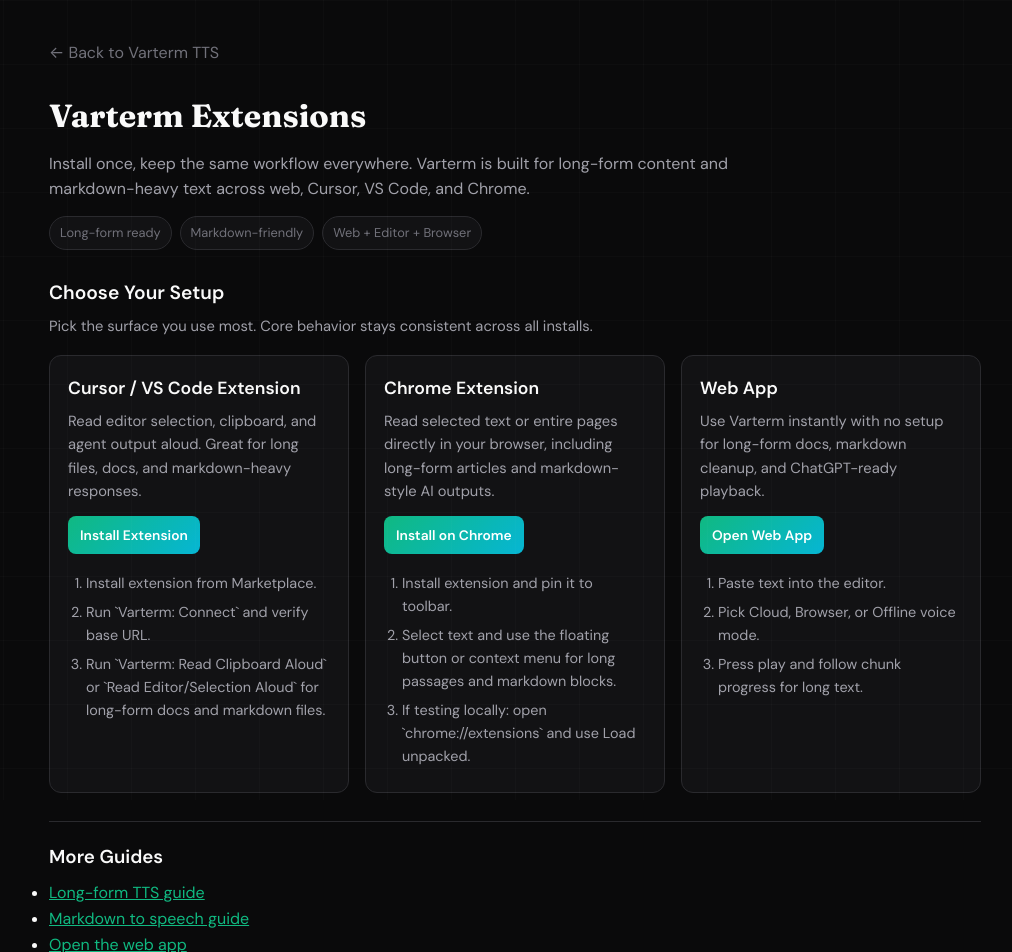
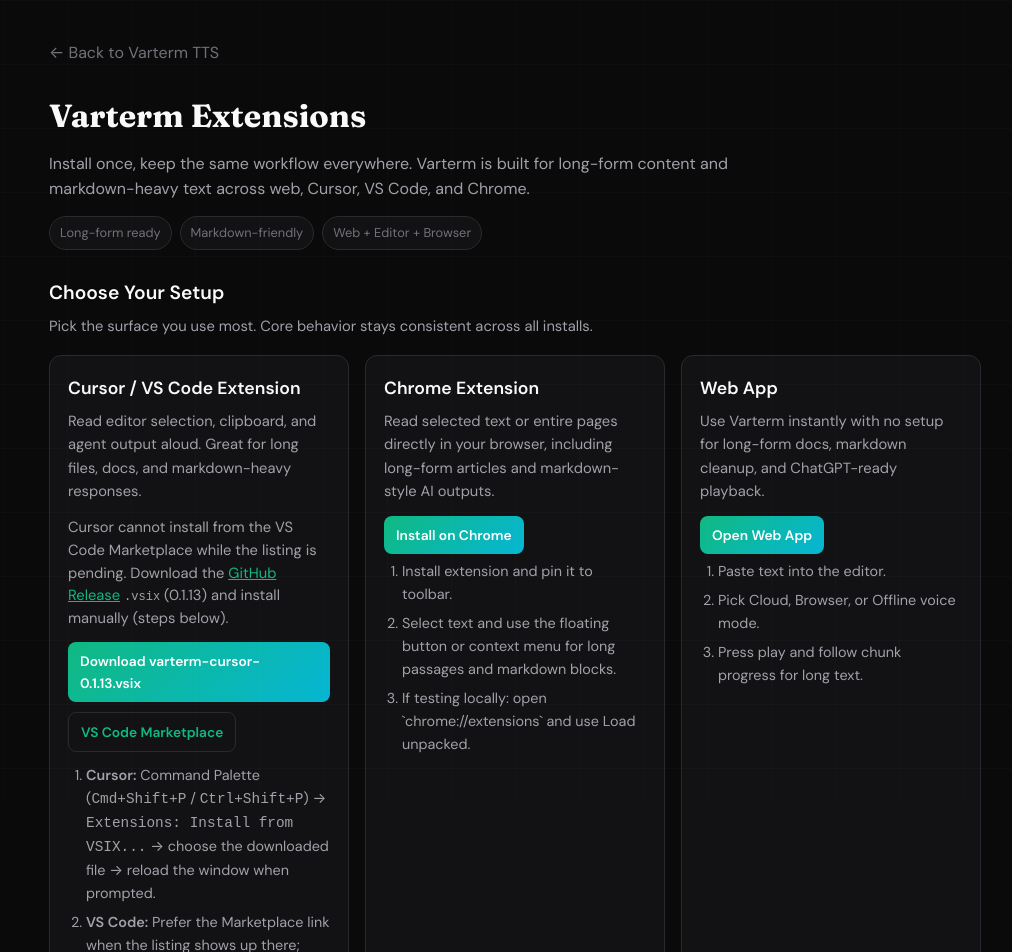
Before and after one commit to varterm/platform, a Next.js app: page /extensions in a window 1280 px wide. Shown: the top 952 px of the page, without its empty margins (125-1137 px from the left). Built offline with nearby package versions, Linux system fonts and the light colour scheme; no server answers.

Commit message:
feat: prominent Cursor VSIX download on extensions page
Cursor users cannot rely on marketplace yet—link GitHub Releases .vsix
with manual install instructions and secondary VS Code Marketplace CTA.

```diff
--- a/app/extensions/page.js
+++ b/app/extensions/page.js
@@ -1,5 +1,10 @@
 import Link from 'next/link';
 import styles from './page.module.css';
+import {
+  EDITOR_EXTENSION_VERSION,
+  GITHUB_RELEASES_URL,
+  VSIX_DOWNLOAD_URL,
+} from '../../lib/extension-links';
 
 const VSCODE_EXTENSION_LINK = 'https://marketplace.visualstudio.com/items?itemName=varterm.varterm-cursor';
 const CHROME_EXTENSION_LINK = 'https://chromewebstore.google.com/';
@@ -59,19 +64,54 @@
         <section className={styles.grid}>
           <article className={styles.card}>
             <h2>Cursor / VS Code Extension</h2>
-            <p>Read editor selection, clipboard, and agent output aloud. Great for long files, docs, and markdown-heavy responses.</p>
+            <p>
+              Read editor selection, clipboard, and agent output aloud. Great for long files,
+              docs, and markdown-heavy responses.
+            </p>
+            <p className={styles.note}>
+              Cursor cannot install from the VS Code Marketplace while the listing is pending.
+              Download the{' '}
+              <a href={GITHUB_RELEASES_URL} target="_blank" rel="noreferrer">
+                GitHub Release
+              </a>{' '}
+              <code>.vsix</code> ({EDITOR_EXTENSION_VERSION}) and install manually (steps below).
+            </p>
+            <div className={styles.ctaStack}>
+              <a
+                href={VSIX_DOWNLOAD_URL}
+                target="_blank"
+                rel="noreferrer"
+                className={styles.cta}
+              >
+                Download varterm-cursor-{EDITOR_EXTENSION_VERSION}.vsix
+              </a>
               <a
                 href={VSCODE_EXTENSION_LINK}
                 target="_blank"
                 rel="noreferrer"
-              className={styles.cta}
+                className={styles.ctaSecondary}
               >
-              Install Extension
+                VS Code Marketplace
               </a>
+            </div>
             <ol>
-              <li>Install extension from Marketplace.</li>
-              <li>Run `Varterm: Connect` and verify base URL.</li>
-              <li>Run `Varterm: Read Clipboard Aloud` or `Read Editor/Selection Aloud` for long-form docs and markdown files.</li>
+              <li>
+                <strong>Cursor:</strong> Command Palette (<kbd>Cmd+Shift+P</kbd> /{' '}
+                <kbd>Ctrl+Shift+P</kbd>) → <code>Extensions: Install from VSIX...</code> → choose the
+                downloaded file → reload the window when prompted.
+              </li>
+              <li>
+                <strong>VS Code:</strong> Prefer the Marketplace link when the listing shows up there;
+                manual <code>.vsix</code> steps are the same as Cursor.
+              </li>
+              <li>
+                Run <code>Varterm: Connect</code> only if you use a custom server or token.
+              </li>
+              <li>
+                Run <code>Varterm: Read Clipboard Aloud</code> or{' '}
+                <code>Varterm: Read Editor/Selection Aloud</code> for long-form docs and markdown
+                files.
+              </li>
             </ol>
           </article>
 
--- a/app/extensions/page.module.css
+++ b/app/extensions/page.module.css
@@ -88,9 +88,29 @@
   margin-bottom: 12px;
 }
 
+.note {
+  font-size: 0.88rem;
+  line-height: 1.55;
+}
+
+.note code {
+  font-size: 0.82em;
+}
+
+.note a {
+  color: var(--accent);
+}
+
+.ctaStack {
+  display: flex;
+  flex-direction: column;
+  align-items: flex-start;
+  gap: 10px;
+  margin-bottom: 12px;
+}
+
 .cta {
   display: inline-block;
-  margin-bottom: 12px;
   padding: 8px 12px;
   border-radius: 8px;
   text-decoration: none;
@@ -98,6 +118,18 @@
   background: linear-gradient(135deg, var(--accent), #06b6d4);
   font-weight: 600;
   font-size: 0.86rem;
+}
+
+.ctaSecondary {
+  display: inline-block;
+  padding: 8px 12px;
+  border-radius: 8px;
+  text-decoration: none;
+  font-weight: 600;
+  font-size: 0.86rem;
+  color: var(--accent);
+  border: 1px solid var(--border);
+  background: transparent;
 }
 
 .card ol {
--- /dev/null
+++ b/lib/extension-links.js
@@ -0,0 +1,11 @@
+/**
+ * Keep EDITOR_EXTENSION_VERSION aligned with extensions/vscode/package.json in varterm/extensions.
+ * Used only for downloadable artifacts (GitHub Releases) linked from the marketing site.
+ */
+export const EDITOR_EXTENSION_VERSION = '0.1.13';
+
+export const GITHUB_EXTENSIONS_REPO = 'https://github.com/varterm/extensions';
+
+export const GITHUB_RELEASES_URL = `${GITHUB_EXTENSIONS_REPO}/releases`;
+
+export const VSIX_DOWNLOAD_URL = `${GITHUB_RELEASES_URL}/download/v${EDITOR_EXTENSION_VERSION}/varterm-cursor-${EDITOR_EXTENSION_VERSION}.vsix`;
```
Lines whose indentation alone changed are shown as unchanged.
